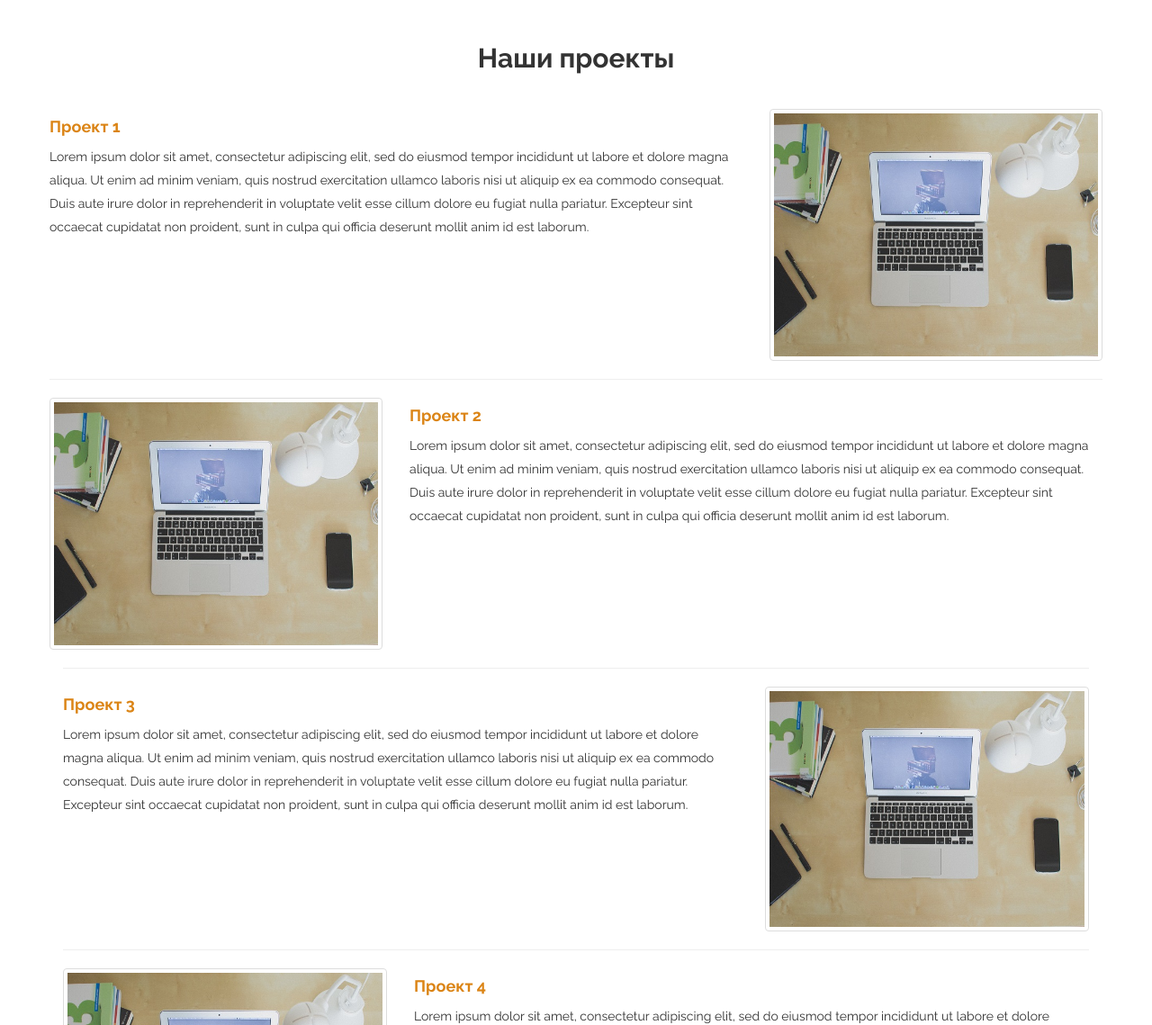
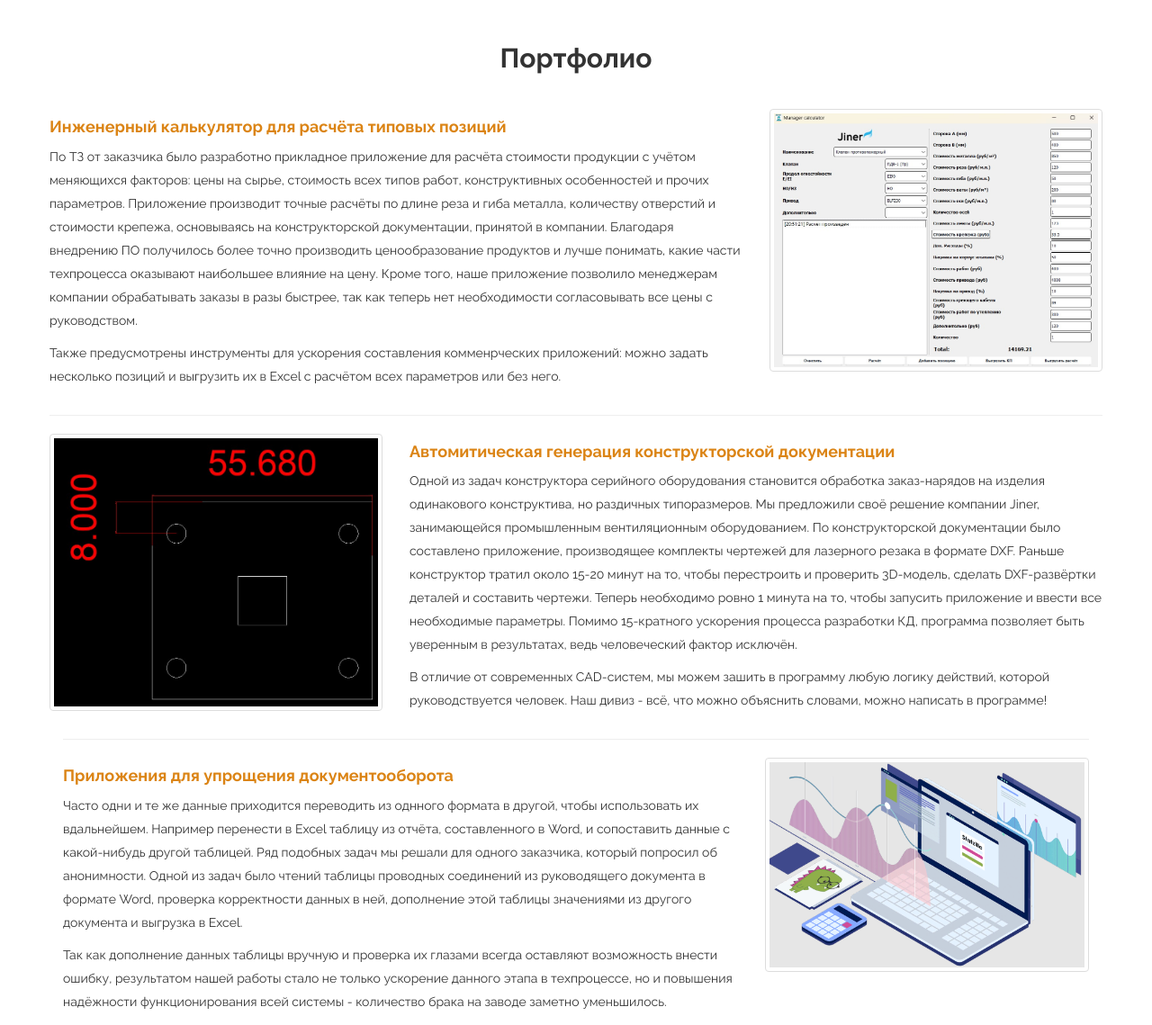
Before and after one commit to starman2411/AcademTech, a plain HTML site: page index.html in a window 1280 px wide. Shown: the part 2820-3959 px from the top of the page at 90% size. Drawn offline with Linux system fonts and the light colour scheme; some packages are replaced by stand-ins of ours.

Commit message:
портфолио 3 проекта

```diff
--- a/index.html
+++ b/index.html
@@ -1,5 +1,6 @@
 <!DOCTYPE html>
 <html lang="en">
+
 <head>
 	<meta charset="utf-8">
 
@@ -32,6 +33,7 @@ http://www.tooplate.com/view/2081-solution
 	<link rel="stylesheet" href="css/custom_style.css">
 
 </head>
+
 <body data-spy="scroll" data-offset="50" data-target=".navbar-collapse">
 
 	<!-- start navigation -->
@@ -104,7 +106,8 @@ http://www.tooplate.com/view/2081-solution
 						</div>
 						<div class="media-body wow fadeIn">
 							<h3 class="media-heading">Ускорение производства</h3>
-								<p>Авторские решения для оптимизации производственного процесса с помощью уникального ПО с интуитивно понятным интерфейсом</p>
+							<p>Авторские решения для оптимизации производственного процесса с помощью уникального ПО с
+								интуитивно понятным интерфейсом</p>
 						</div>
 					</div>
 				</div>
@@ -172,8 +175,12 @@ http://www.tooplate.com/view/2081-solution
 			<div class="row about-wrapper">
 				<div class="col-md-6 col-sm-6 col-xs-6 wow fadeInLeft about-block" data-wow-delay="0.9s">
 
-						<p>*название компании* - молодая инжениринговая команда, специализирующаяся на внедрении современных информационных технологий в технический процесс производства и документооборота. Наша команда состоит из разработчиков с прикладным физико-техническим образованием, стремящихся к созданию новых и уникальных решений для повышения производительности бизнеса.<br />
-						Мы предлагаем широкий спектр услуг, в основе которых лежит разработка ПО с применением различных средств программирования, поэтому можем сотрудничать с предприятиями различных отраслей.</p>
+					<p>*название компании* - молодая инжениринговая команда, специализирующаяся на внедрении современных
+						информационных технологий в технический процесс производства и документооборота. Наша команда
+						состоит из разработчиков с прикладным физико-техническим образованием, стремящихся к созданию
+						новых и уникальных решений для повышения производительности бизнеса.<br />
+						Мы предлагаем широкий спектр услуг, в основе которых лежит разработка ПО с применением различных
+						средств программирования, поэтому можем сотрудничать с предприятиями различных отраслей.</p>
 
 					<!-- Python, C++, HTML, JS, C#, matlab, solidworks, autocad, MYSQL -->
 
@@ -237,7 +244,8 @@ http://www.tooplate.com/view/2081-solution
 				<div class="col-md-6 col-sm-6 wow fadeIn" data-wow-delay="0.3s">
 					<img src="images/Nikita.jpg" class="img-responsive" alt="team img">
 					<h3>Никита</h3>
-						<p>Никита - физик-программист. Принимал участие в различных проектах от хронометражных систем бобслейных трасс до web-приложений для торговых площадок.</p>
+					<p>Никита - физик-программист. Принимал участие в различных проектах от хронометражных систем
+						бобслейных трасс до web-приложений для торговых площадок.</p>
 					<!-- 						 <ul class="social-icon text-center">
            					<li><a href="#" class="wow fadeInUp fa fa-facebook" data-wow-delay="2s"></a></li>
           					 <li><a href="#" class="wow fadeInDown fa fa-twitter" data-wow-delay="2s"></a></li>
@@ -248,7 +256,8 @@ http://www.tooplate.com/view/2081-solution
 				<div class="col-md-6 col-sm-6 wow fadeIn" data-wow-delay="0.6s">
 					<img src="images/Danila.jpg" class="img-responsive" alt="team img">
 					<h3>Данила</h3>
-						<p>Данила - инженер-программист. Имеет опыт разработки как техпроцессов на производствах, так и прикладных приложений для них.</p>
+					<p>Данила - инженер-программист. Имеет опыт разработки как техпроцессов на производствах, так и
+						прикладных приложений для них.</p>
 					<!-- 						 <ul class="social-icon text-center">
            					<li><a href="#" class="wow fadeInUp fa fa-facebook" data-wow-delay="2s"></a></li>
           					 <li><a href="#" class="wow fadeInDown fa fa-twitter" data-wow-delay="2s"></a></li>
@@ -269,19 +278,32 @@ http://www.tooplate.com/view/2081-solution
 		<div class="container">
 			<div class="row">
 				<div class="col-md-12 ">
-						<h2 class="wow bounce text-center">Наши проекты</h2>
+					<h2 class="wow bounce text-center">Портфолио</h2>
 				</div>
 
 				<div class="right-image-post wow fadeIn" data-wow-delay="0.6s">
 					<div class="row">
 						<div class="col-md-8 col-sm-8">
 							<div class="left-text">
-			                  <h4 class="project-title">Проект 1</h4>
-			                  <p>Lorem ipsum dolor sit amet, consectetur adipiscing elit, sed do eiusmod tempor incididunt ut labore et dolore magna aliqua. Ut enim ad minim veniam, quis nostrud exercitation ullamco laboris nisi ut aliquip ex ea commodo consequat. Duis aute irure dolor in reprehenderit in voluptate velit esse cillum dolore eu fugiat nulla pariatur. Excepteur sint occaecat cupidatat non proident, sunt in culpa qui officia deserunt mollit anim id est laborum.</p>
+								<h4 class="project-title">Инженерный калькулятор для расчёта типовых позиций</h4>
+								<p>По ТЗ от заказчика было разработно прикладное приложение для расчёта стоимости
+									продукции с учётом меняющихся факторов: цены на сырье, стоимость всех типов работ,
+									конструктивных особенностей и прочих параметров. Приложение производит точные
+									расчёты по длине реза и гиба металла, количеству отверстий и стоимости крепежа,
+									основываясь на конструкторской документации, принятой в компании. Благодаря
+									внедрению ПО получилось более точно производить ценообразование продуктов и лучше
+									понимать,
+									какие части техпроцесса оказывают наибольшее влияние на цену. Кроме того,
+									наше приложение позволило менеджерам компании обрабатывать заказы в разы быстрее,
+									так как теперь нет необходимости согласовывать все цены с руководством.</p>
+								<p>Также предусмотрены инструменты для ускорения составления комменрческих приложений:
+									можно задать несколько позиций и выгрузить их в Excel с расчётом всех параметров или
+									без него.</p>
 							</div>
 						</div>
 						<div class="col-md-4 col-sm-4">
-			                  <img src="images/portfolio-img4.jpg" style="width: 100%"  class="img-fluid  img-thumbnail">
+							<img src="images/portfolio/portfolio_1.jpg" style="width: 100%"
+								class="img-fluid  img-thumbnail">
 						</div>
 					</div>
 				</div>
@@ -291,12 +313,26 @@ http://www.tooplate.com/view/2081-solution
 				<div class="left-image-post wow fadeIn" data-wow-delay="0.6s">
 					<div class="row">
 						<div class="col-md-4 col-sm-4">
-			                  <img src="images/portfolio-img4.jpg" style="width: 100%"  class="img-fluid  img-thumbnail">
+							<img src="images/portfolio/portfolio_2.jpg" style="width: 100%"
+								class="img-fluid  img-thumbnail">
 						</div>
 						<div class="col-md-8 col-sm-8">
 							<div class="left-text">
-			                  <h4 class="project-title text-end">Проект 2</h4>
-			                  <p>Lorem ipsum dolor sit amet, consectetur adipiscing elit, sed do eiusmod tempor incididunt ut labore et dolore magna aliqua. Ut enim ad minim veniam, quis nostrud exercitation ullamco laboris nisi ut aliquip ex ea commodo consequat. Duis aute irure dolor in reprehenderit in voluptate velit esse cillum dolore eu fugiat nulla pariatur. Excepteur sint occaecat cupidatat non proident, sunt in culpa qui officia deserunt mollit anim id est laborum.</p>
+								<h4 class="project-title text-end">Автомитическая генерация конструкторской документации
+								</h4>
+								<p>Одной из задач конструктора серийного оборудования становится обработка заказ-нарядов
+									на изделия одинакового конструктива, но раздичных типоразмеров. Мы предложили своё
+									решение компании Jiner, занимающейся промышленным вентиляционным оборудованием. По
+									конструкторской документации было составлено приложение, производящее комплекты
+									чертежей для лазерного резака в формате DXF. Раньше конструктор тратил около 15-20
+									минут на то, чтобы перестроить и проверить 3D-модель, сделать DXF-развёртки деталей
+									и составить чертежи. Теперь необходимо ровно 1 минута на то, чтобы запусить
+									приложение и ввести все необходимые параметры. Помимо 15-кратного ускорения процесса
+									разработки КД, программа позволяет быть уверенным в результатах, ведь
+									человеческий фактор исключён.</p>
+								<p>В отличие от современных CAD-систем, мы можем зашить в программу любую логику
+									действий, которой руководствуется человек. Наш дивиз - всё, что можно объяснить
+									словами, можно написать в программе!</p>
 							</div>
 						</div>
 
@@ -310,12 +346,23 @@ http://www.tooplate.com/view/2081-solution
 				<div class="row">
 					<div class="col-md-8 col-sm-8">
 						<div class="left-text">
-			                  <h4 class="project-title">Проект 3</h4>
-			                  <p>Lorem ipsum dolor sit amet, consectetur adipiscing elit, sed do eiusmod tempor incididunt ut labore et dolore magna aliqua. Ut enim ad minim veniam, quis nostrud exercitation ullamco laboris nisi ut aliquip ex ea commodo consequat. Duis aute irure dolor in reprehenderit in voluptate velit esse cillum dolore eu fugiat nulla pariatur. Excepteur sint occaecat cupidatat non proident, sunt in culpa qui officia deserunt mollit anim id est laborum.</p>
+							<h4 class="project-title">Приложения для упрощения документооборота</h4>
+							<p>Часто одни и те же данные приходится переводить из однного формата в другой, чтобы
+								использовать их вдальнейшем. Например перенести в Excel таблицу из отчёта, составленного
+								в Word, и сопоставить данные с какой-нибудь другой таблицей. Ряд подобных задач мы
+								решали для одного заказчика, который попросил об анонимности. Одной из задач было чтений
+								таблицы проводных соединений из руководящего документа в формате Word, проверка
+								корректности данных в ней, дополнение этой
+								таблицы значениями из другого документа и выгрузка в Excel.</p>
+							<p>Так как дополнение данных таблицы вручную и проверка их глазами всегда оставляют
+								возможность внести ошибку, результатом нашей работы стало не только ускорение данного
+								этапа в техпроцессе, но и повышения надёжности функционирования всей системы -
+								количество брака на заводе заметно уменьшилось.</p>
 						</div>
 					</div>
 					<div class="col-md-4 col-sm-4">
-			                  <img src="images/portfolio-img4.jpg" style="width: 100%"  class="img-fluid  img-thumbnail">
+						<img src="images/portfolio/portfolio_3.png" style="width: 100%"
+							class="img-fluid  img-thumbnail">
 					</div>
 				</div>
 			</div>
@@ -325,12 +372,17 @@ http://www.tooplate.com/view/2081-solution
 			<div class="left-image-post wow fadeIn" data-wow-delay="0.6s">
 				<div class="row">
 					<div class="col-md-4 col-sm-4">
-			                  <img src="images/portfolio-img4.jpg" style="width: 100%"  class="img-fluid  img-thumbnail">
+						<img src="images/portfolio-img4.jpg" style="width: 100%" class="img-fluid  img-thumbnail">
 					</div>
 					<div class="col-md-8 col-sm-8">
 						<div class="left-text">
 							<h4 class="project-title text-end">Проект 4</h4>
-			                  <p>Lorem ipsum dolor sit amet, consectetur adipiscing elit, sed do eiusmod tempor incididunt ut labore et dolore magna aliqua. Ut enim ad minim veniam, quis nostrud exercitation ullamco laboris nisi ut aliquip ex ea commodo consequat. Duis aute irure dolor in reprehenderit in voluptate velit esse cillum dolore eu fugiat nulla pariatur. Excepteur sint occaecat cupidatat non proident, sunt in culpa qui officia deserunt mollit anim id est laborum.</p>
+							<p>Lorem ipsum dolor sit amet, consectetur adipiscing elit, sed do eiusmod tempor incididunt
+								ut labore et dolore magna aliqua. Ut enim ad minim veniam, quis nostrud exercitation
+								ullamco laboris nisi ut aliquip ex ea commodo consequat. Duis aute irure dolor in
+								reprehenderit in voluptate velit esse cillum dolore eu fugiat nulla pariatur. Excepteur
+								sint occaecat cupidatat non proident, sunt in culpa qui officia deserunt mollit anim id
+								est laborum.</p>
 						</div>
 					</div>
 
@@ -380,8 +432,10 @@ http://www.tooplate.com/view/2081-solution
 			<div class="row">
 				<div class="col-md-8 col-sm-7">
 
-						<small>Designed by <a rel="nofollow" href="http://www.tooplate.com" target="_parent">Tooplate</a></small><br>
-						<small><a href="https://www.flaticon.com/free-icons/html" title="html icons">Html icons created by Freepik - Flaticon</a></small>
+					<small>Designed by <a rel="nofollow" href="http://www.tooplate.com"
+							target="_parent">Tooplate</a></small><br>
+					<small><a href="https://www.flaticon.com/free-icons/html" title="html icons">Html icons created by
+							Freepik - Flaticon</a></small>
 				</div>
 				<div class="col-md-4 col-sm-5">
 					<!-- 						<ul class="social-icon">
@@ -419,4 +473,5 @@ http://www.tooplate.com/view/2081-solution
 	<script src="js/custom.js"></script>
 
 </body>
+
 </html>
```
Also changed, not shown: images/portfolio/portfolio_1.jpg (added), images/portfolio/portfolio_2.jpg (added), images/portfolio/portfolio_3.png (added). Lines whose indentation alone changed are shown as unchanged.
